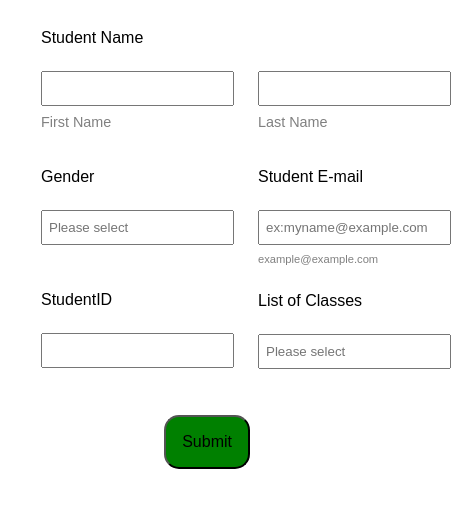
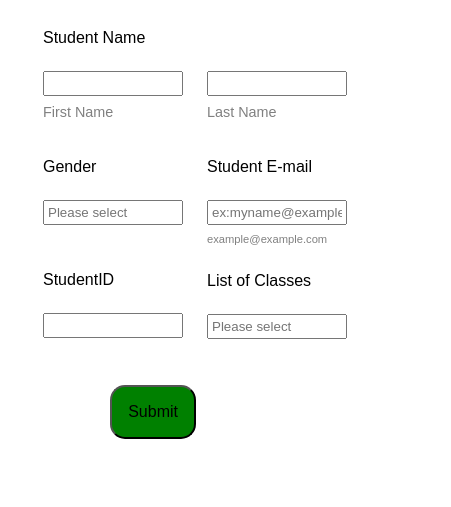
Before and after one commit to Harshitha-Aradhya-S/registration_form, a plain HTML site: page index.html in a window 390 px wide. Shown: the part 263-770 px from the top of the page, 451 px wide, since content can reach past the window. Drawn offline with Linux system fonts and the light colour scheme.

Commit message:
Update style.css

```diff
--- a/style.css
+++ b/style.css
@@ -46,6 +46,7 @@ body{
 
 .fields{
     margin: 0rem 1rem;
+    width: 100%;
 }
 .main{
     display: flex;
@@ -114,7 +115,12 @@ input{
     }
 
     input{
-        padding: 8px 6px;
+        width: 140px;
+        padding: 3px 3px;
         box-sizing: border-box;
     }
+
+    .fields{
+        width: 50%;
+    }
   }
```
